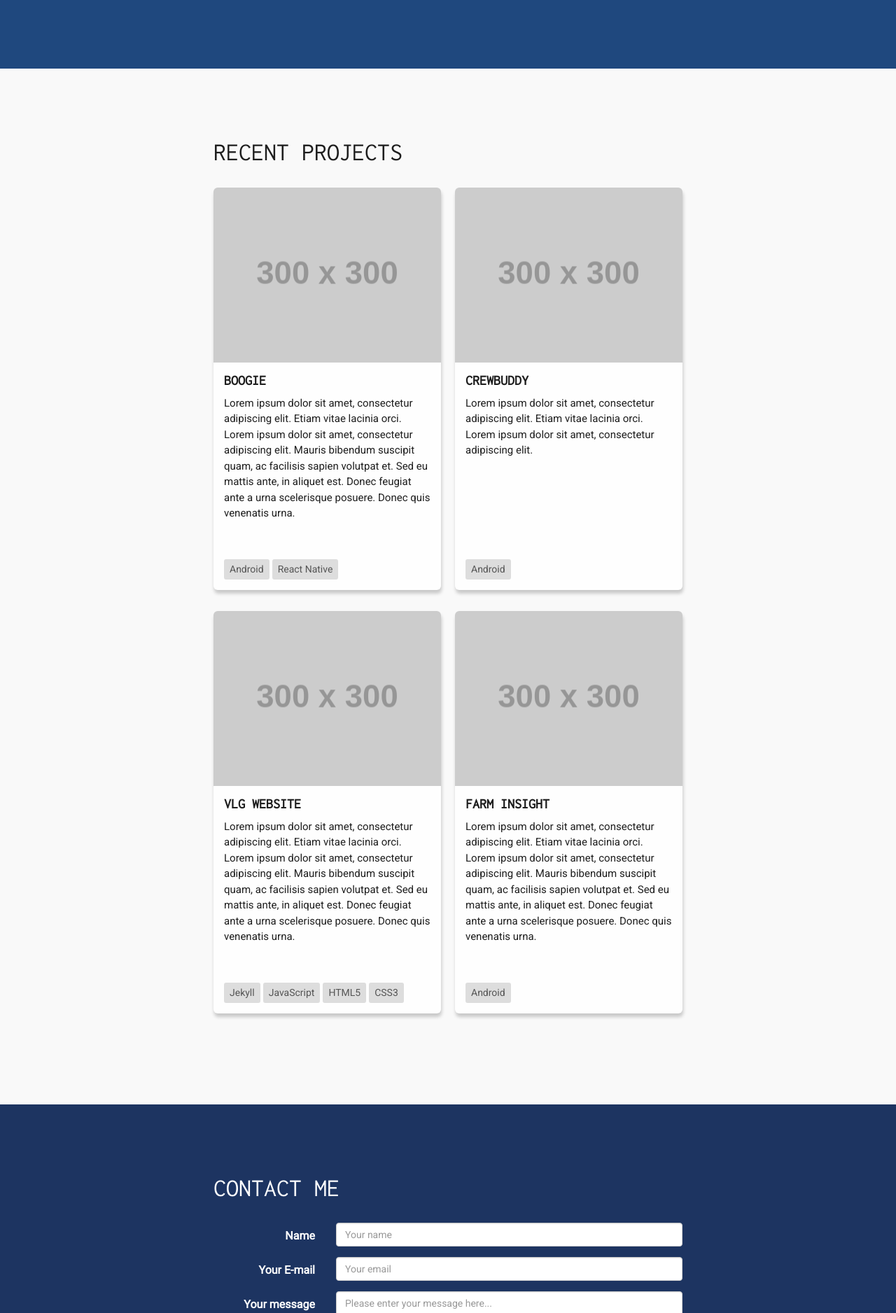
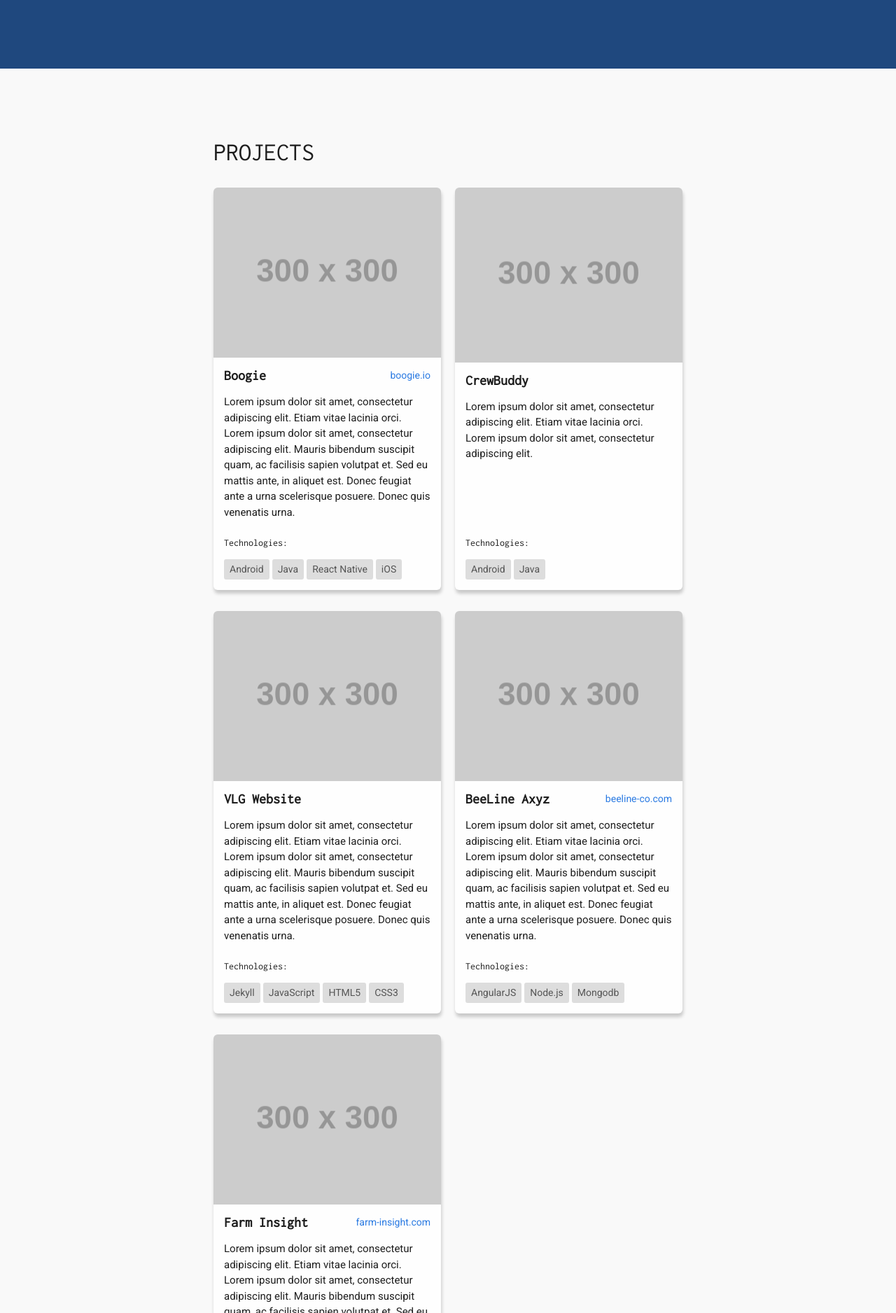
Before and after one commit to jacobhummel/jacobhummel.github.com, a Jekyll site: the page built from index.html, in a window 1280 px wide. Shown: the part 2701-4577 px from the top of the page at 70% size. Built offline with Jekyll 4.4.1, drawn with Linux system fonts in a browser that asks for light colours; nearby versions of some CDN libraries.

Commit message:
Projects

```diff
--- a/_data/projects.yml
+++ b/_data/projects.yml
@@ -8,20 +8,23 @@
     a urna scelerisque posuere. Donec quis venenatis urna.
   technologies:
     - Android
+    - Java
     - React Native
+    - iOS
 
 - name: CrewBuddy
   image: http://placehold.it/300/300
-  website: https://boogie.io
+  website:
   description: >
     Lorem ipsum dolor sit amet, consectetur adipiscing elit. Etiam vitae lacinia orci.
     Lorem ipsum dolor sit amet, consectetur adipiscing elit.
   technologies:
     - Android
+    - Java
 
 - name: VLG Website
   image: http://placehold.it/300/300
-  website: https://boogie.io
+  website:
   description: >
     Lorem ipsum dolor sit amet, consectetur adipiscing elit. Etiam vitae lacinia orci.
     Lorem ipsum dolor sit amet, consectetur adipiscing elit. Mauris bibendum suscipit quam,
@@ -33,9 +36,22 @@
     - HTML5
     - CSS3
 
+- name: BeeLine Axyz
+  image: http://placehold.it/300/300
+  website: http://beeline-co.com
+  description: >
+    Lorem ipsum dolor sit amet, consectetur adipiscing elit. Etiam vitae lacinia orci.
+    Lorem ipsum dolor sit amet, consectetur adipiscing elit. Mauris bibendum suscipit quam,
+    ac facilisis sapien volutpat et. Sed eu mattis ante, in aliquet est. Donec feugiat ante
+    a urna scelerisque posuere. Donec quis venenatis urna.
+  technologies:
+    - AngularJS
+    - Node.js
+    - Mongodb
+
 - name: Farm Insight
   image: http://placehold.it/300/300
-  website: https://boogie.io
+  website: http://farm-insight.com
   description: >
     Lorem ipsum dolor sit amet, consectetur adipiscing elit. Etiam vitae lacinia orci.
     Lorem ipsum dolor sit amet, consectetur adipiscing elit. Mauris bibendum suscipit quam,
@@ -43,3 +59,4 @@
     a urna scelerisque posuere. Donec quis venenatis urna.
   technologies:
     - Android
+    - Java
--- a/_includes/components/project-card.html
+++ b/_includes/components/project-card.html
@@ -1,11 +1,19 @@
-<a class="project-card" href="{{ include.project.website }}" target="_blank">
+<article class="project-card" href="{{ include.project.website }}" target="_blank">
   <div class="project-card--img" style="background-image:url({{ include.project.image }})"></div>
-  <h3 class="project-card--title">{{ include.project.name }}</h3>
+
+  <div class="project-card--header clearfix">
+
+    <h3 class="project-card--title">{{ include.project.name }}</h3>
+    <a class="project-card--link" href="{{ include.project.website }}">{{ include.project.website | remove: "http://" | remove: "https://" }}</a>
+
+  </div>
+
   <p class="project-card--description">{{ include.project.description }}</p>
 
   <div class="project-card--stack">
+    <h5>Technologies:</h5>
     {% for technology in include.project.technologies %}
       <span class="project-card--item">{{ technology }}</span>
     {% endfor %}
   </div>
-</a>
+</article>
--- a/_sass/components/_cv-item.scss
+++ b/_sass/components/_cv-item.scss
@@ -1,8 +1,12 @@
 .cv-item {
-  padding: 0 60px 60px;
-  margin-left: 30px;
+  padding: 0 30px 60px;
+  margin-left: 15px;
   border-left: 2px solid #fff;
 
+  @include media-query($on-laptop) {
+    padding: 0 60px 60px;
+    margin-left: 30px;
+  }
 
   .cv-item--title {
     font-size: 2rem;
@@ -19,8 +23,12 @@
       background: $color-primary;
       transition: all 0.3s;
       top: 4px;
-      left: -68px;
+      left: -38px;
       z-index: 2;
+
+      @include media-query($on-laptop) {
+        left: -68px;
+      }
     }
   }
 
--- a/_sass/components/_project-card.scss
+++ b/_sass/components/_project-card.scss
@@ -2,7 +2,6 @@
   display: block;
   width: 100%;
   box-shadow: 1px 5px 5px rgba(0, 0, 0, 0.2);
-  transition: box-shadow 250ms ease-in-out;
   margin: 0 0 30px;
   border-radius: 6px;
   background: #fefefe;
@@ -10,7 +9,6 @@
 
   &:hover {
     text-decoration: none;
-    box-shadow: 2px 10px 10px rgba(0, 0, 0, 0.15);
   }
 
   @include media-query($on-laptop) {
@@ -40,12 +38,22 @@
     border-top-right-radius: 6px;
   }
 
+  .project-card--header {
+    padding: 15px 15px 5px;
+  }
+
   .project-card--title {
     color: $text-color;
     font-size: 2rem;
-    padding: 15px 15px 0;
     margin: 0;
     font-weight: bold;
+    float: left;
+    text-transform: none;
+  }
+
+  .project-card--link {
+    float: right;
+    font-size: 1.4rem;
   }
 
   .project-card--description {
@@ -61,6 +69,10 @@
   .project-card--stack {
     padding: 0 15px 10px;
 
+    h5 {
+      text-transform: none;
+    }
+
     .project-card--item {
       display: inline-block;
       color: #555;
--- a/index.html
+++ b/index.html
@@ -82,7 +82,7 @@ layout: default
 {% capture content %}
 <div class="row">
   <div class="col-md-12">
-    <h1>Recent Projects</h1>
+    <h1>Projects</h1>
 
 
     {% for project in site.data.projects %}
```
